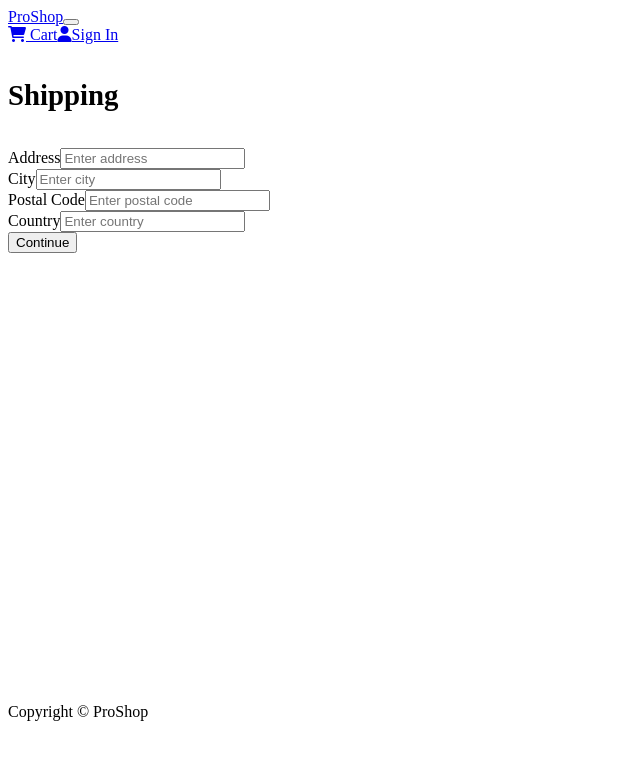
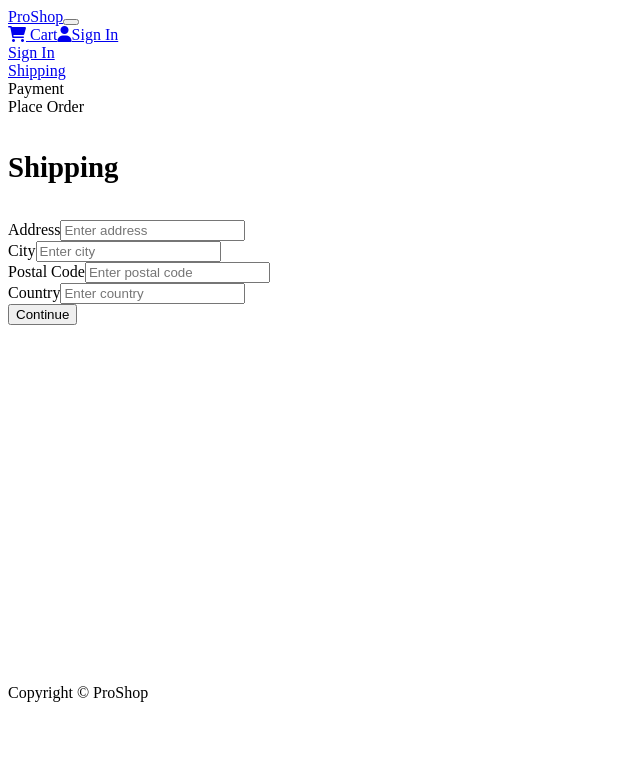
Before and after one commit to cquinsay/proshop, a React (Create React App) app in the folder frontend/: page /shipping in a window 1280 px wide. Shown: the top 760 px of the page, without its empty margins (0-640 px from the left). Built offline with nearby package versions, Linux system fonts and the light colour scheme; the HTML template or start-up script is replaced by a standard one.

Commit message:
created checkout steps

```diff
--- /dev/null
+++ b/frontend/src/components/CheckoutSteps.js
@@ -0,0 +1,46 @@
+import React from 'react';
+import { Nav } from 'react-bootstrap';
+import { LinkContainer } from 'react-router-bootstrap';
+
+const CheckoutSteps = ({ step1, step2, step3, step4 }) => {
+  return <Nav className='justify-content-center mb-4'>
+    <Nav.Item>
+      {step1 ? (
+        <LinkContainer to='/login'>
+          <Nav.Link>Sign In</Nav.Link>
+        </LinkContainer>
+      ) : (
+        <Nav.Link disabled>Sign In</Nav.Link>
+      )}
+    </Nav.Item>
+    <Nav.Item>
+      {step2 ? (
+        <LinkContainer to='/shipping'>
+          <Nav.Link>Shipping</Nav.Link>
+        </LinkContainer>
+      ) : (
+        <Nav.Link disabled>Shipping</Nav.Link>
+      )}
+    </Nav.Item>
+    <Nav.Item>
+      {step3 ? (
+        <LinkContainer to='/payment'>
+          <Nav.Link>Payment</Nav.Link>
+        </LinkContainer>
+      ) : (
+        <Nav.Link disabled>Payment</Nav.Link>
+      )}
+    </Nav.Item>
+    <Nav.Item>
+      {step4 ? (
+        <LinkContainer to='/placeorder'>
+          <Nav.Link>Place Order</Nav.Link>
+        </LinkContainer>
+      ) : (
+        <Nav.Link disabled>Place Order</Nav.Link>
+      )}
+    </Nav.Item>
+  </Nav>;
+};
+
+export default CheckoutSteps;
--- a/frontend/src/screens/ShippingScreen.js
+++ b/frontend/src/screens/ShippingScreen.js
@@ -4,6 +4,7 @@
 import { useDispatch, useSelector } from 'react-redux';
 import FormContainer from '../components/FormContainer';
 import { saveShippingAddress } from '../actions/cartActions';
+import CheckoutSteps from '../components/CheckoutSteps';
 
 
 
@@ -27,6 +28,7 @@
   }
 
   return <FormContainer>
+    <CheckoutSteps step1 step2 />
     <h1>Shipping</h1>
     <Form onSubmit={submitHandler}>
       <Form.Group controlId='address'>
```
